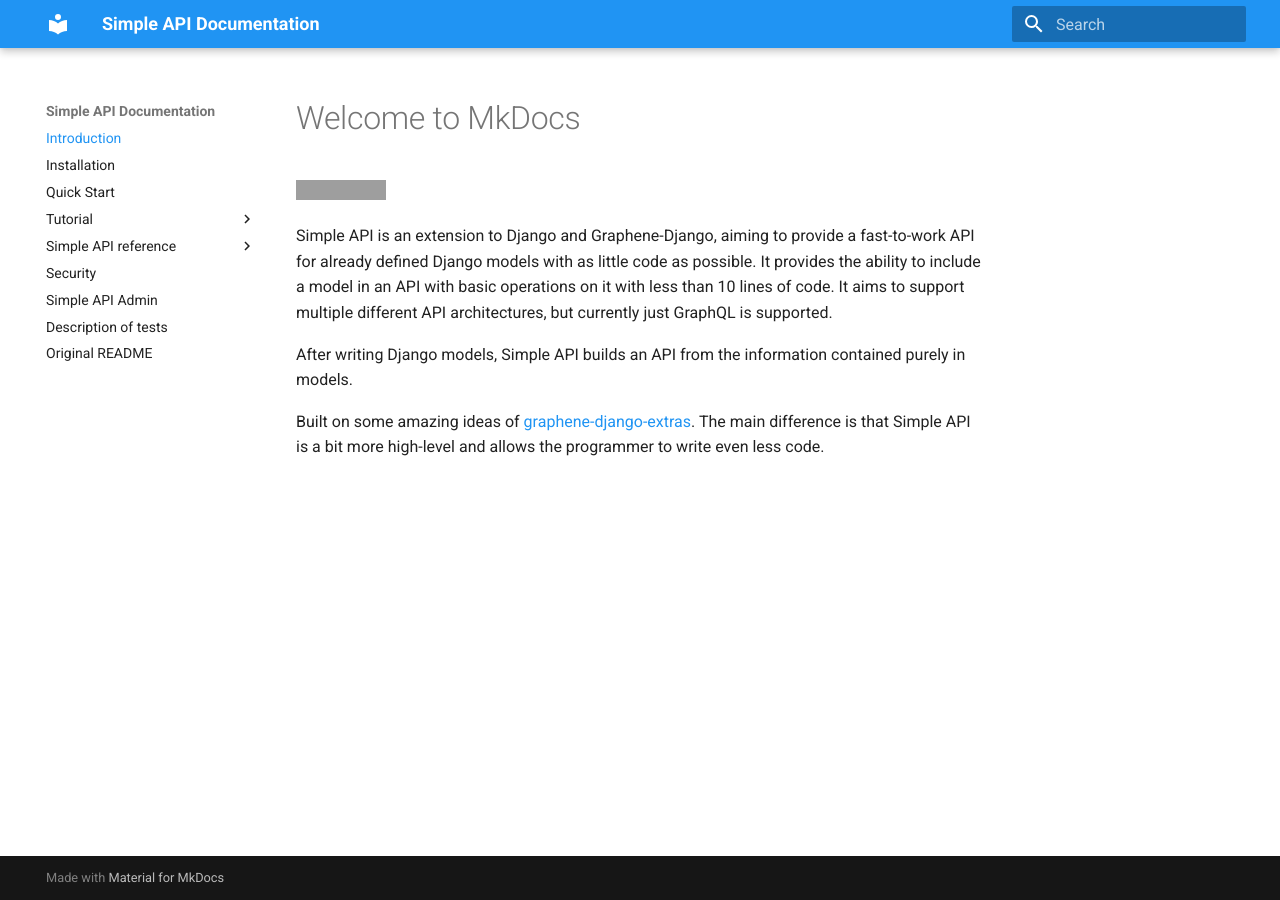
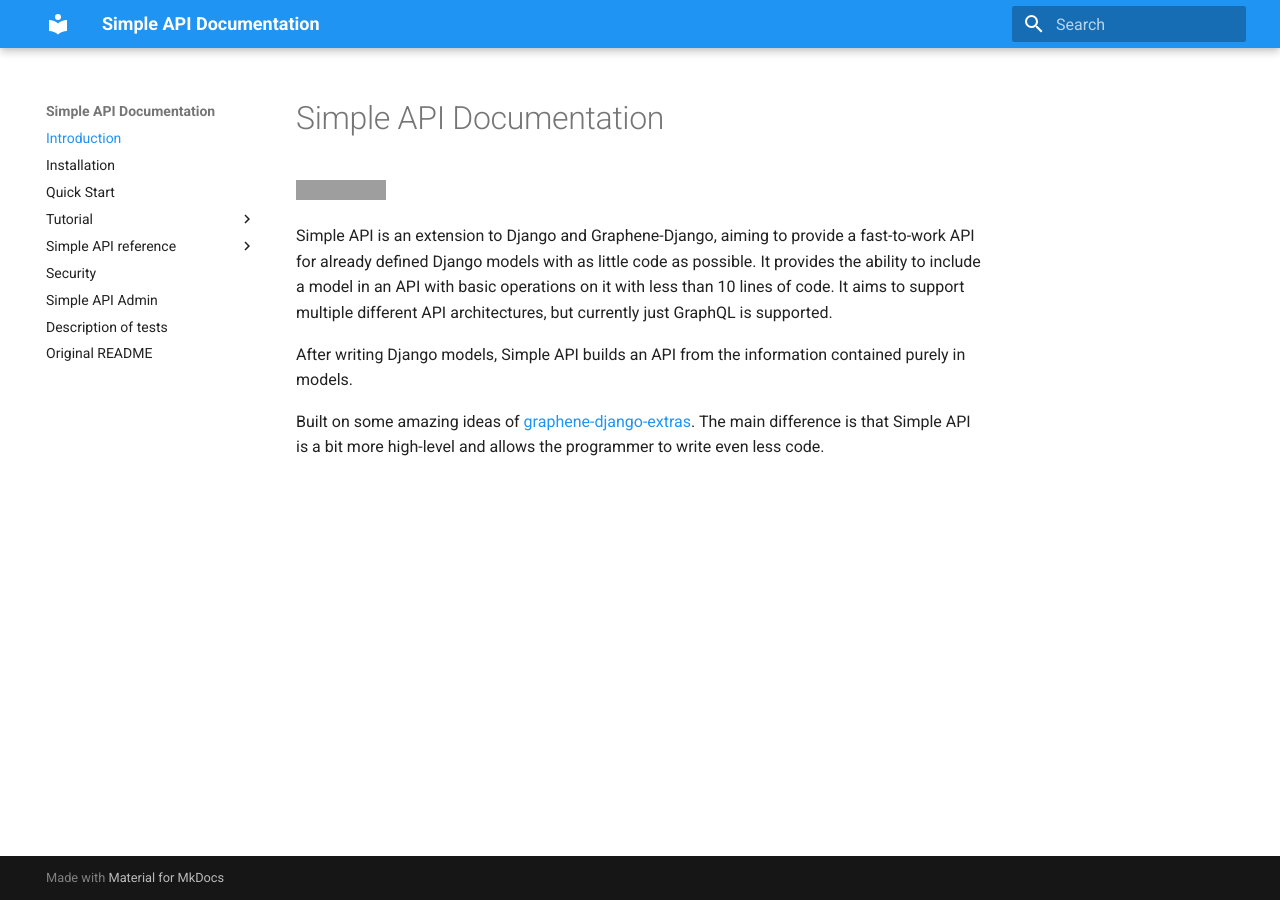
Before and after one commit to ladal1/simple_api_documentation, an MkDocs documentation site: the page built from docs/index.md, in a window 1280 px wide. Built offline with MkDocs 1.6.1 and Material for MkDocs 9.7.7, drawn with Linux system fonts in a browser that asks for light colours; grey boxes are pictures that could not be loaded.

Commit message:
Title page top text

```diff
--- a/docs/index.md
+++ b/docs/index.md
@@ -1,4 +1,4 @@
-# Welcome to MkDocs
+# Simple API Documentation
 
 [![Run tests](https://github.com/karlosss/simple_api/actions/workflows/run_tests.yml/badge.svg)](https://github.com/karlosss/simple_api/actions/workflows/run_tests.yml)
 
```
Also changed, not shown: site/index.html, site/search/search_index.json, 1 other file.
